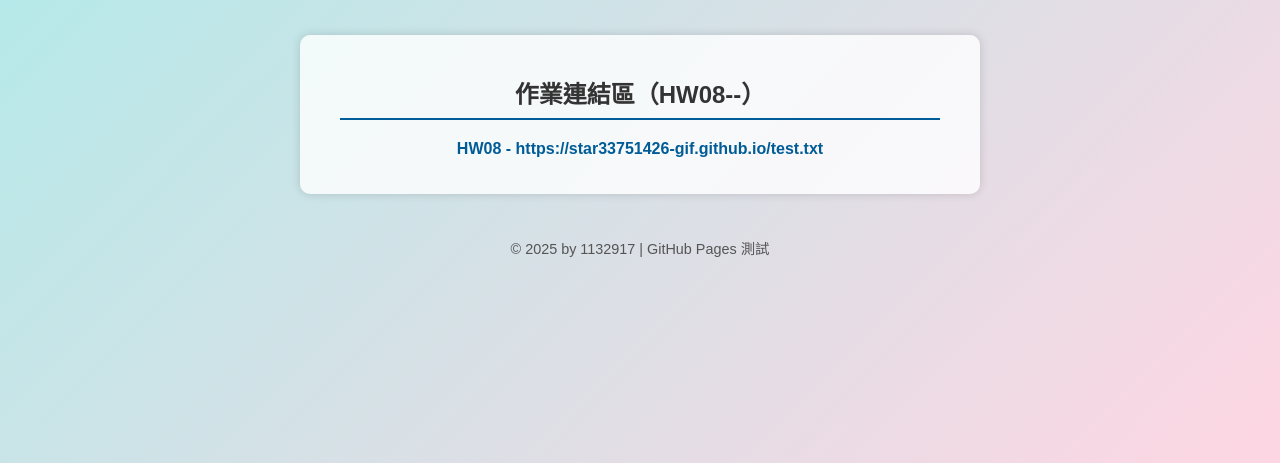
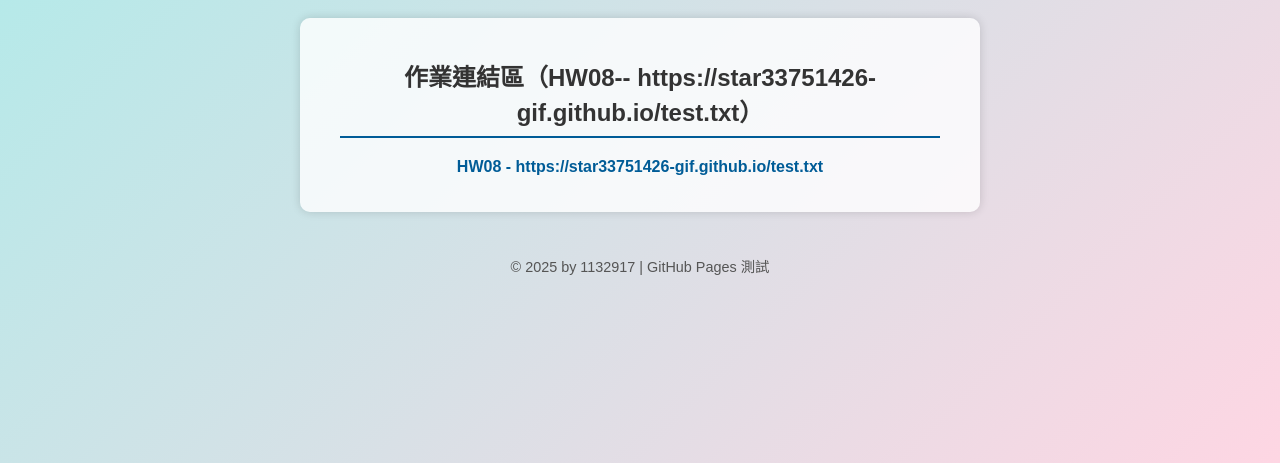
Before and after one commit to star33751426-gif/star33751426-gif.github.io, a plain HTML site: page index.html in a window 1280 px wide. Shown: the part 337-800 px from the top of the page. Drawn offline with Linux system fonts and the light colour scheme.

Commit message:
Update index.html

```diff
--- a/index.html
+++ b/index.html
@@ -79,7 +79,7 @@
   <p>歡迎來到我的個人頁面！</p>
 
   <div class="hw-section">
-    <h2>作業連結區（HW08--）</h2>
+    <h2>作業連結區（HW08-- https://star33751426-gif.github.io/test.txt）</h2>
     <ul>
       <li><a href="#">HW08 - https://star33751426-gif.github.io/test.txt</a></li>
     </ul>
```
